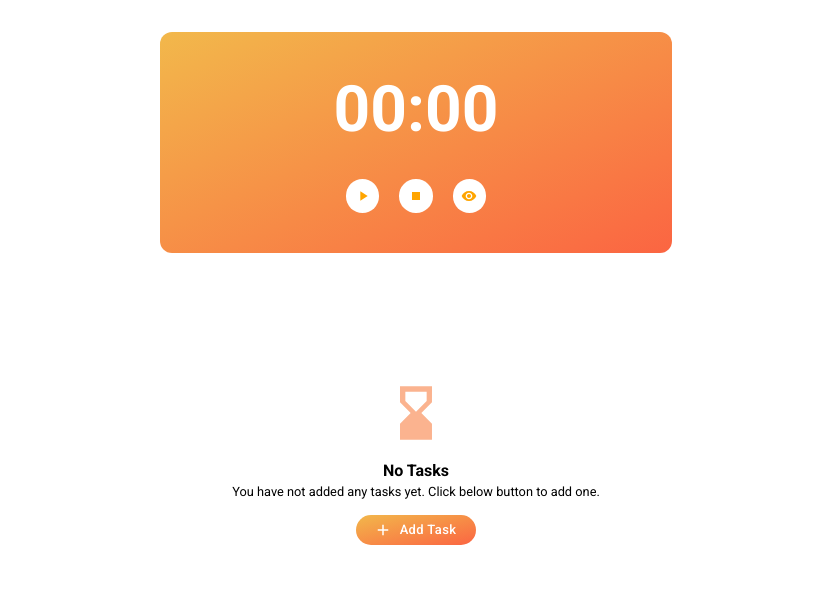
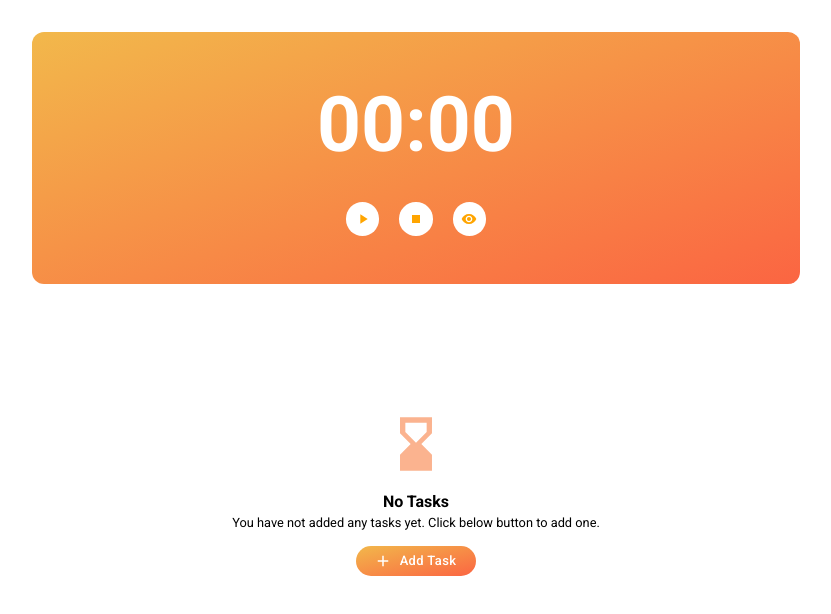
Before and after one commit to efenstakes/OneD, a React (Create React App) app: page / in a window 1280 px wide. Shown: the top 614 px of the page, without its empty margins (224-1055 px from the left). Built offline with nearby package versions, Linux system fonts and the light colour scheme.

Commit message:
update app styles to make items more legible

```diff
--- a/src/components/task_item_card/task_item_card.component.scss
+++ b/src/components/task_item_card/task_item_card.component.scss
@@ -10,15 +10,15 @@
     justify-content: space-between;
     align-items: center;
 
-    padding: 8px 1rem;
+    padding: 8px .5rem 8px 1rem;
     margin-bottom: .5rem;
 
     border-radius: 8px;
 
-    background-color: rgba(255, 165, 0, .1);
+    background-color: rgba(255, 165, 0, .2);
 
     @media screen and (max-width: 400px) {
-        background-color: orange;
+        // background-color: orange;
     }
 }
 
@@ -37,6 +37,8 @@
     border-radius: 4px;
 
     background-color: rgba(17, 135, 46, .6);
+
+    transition: 2s;
 }
 
 .card_ongoing {
@@ -53,6 +55,8 @@
     border-radius: 4px;
 
     background-color: rgba(65, 217, 217, .6);
+
+    transition: 2s;
 }
 
 
@@ -61,9 +65,15 @@
 
 .card__text {
     flex: 1;
-    font-size: .8rem;
+    font-size: .96rem;
+
+    color: $BLACK_COLOR;
 
     max-width: 80%;
+
+    @media screen and (min-width: 880px) {
+        font-size: 1.2rem;
+    }
 }
 
 .card__actions {
--- a/src/pages/home/home.page.jsx
+++ b/src/pages/home/home.page.jsx
@@ -318,7 +318,7 @@ const HomePage = () => {
                 tasks.length > 0 &&
                     <div className='tasks_header'>
 
-                        <h5 className='su_2'> Tasks </h5>
+                        <h2 className='su_2'> Tasks </h2>
 
                         <div className='tasks_header__actions'>
 
--- a/src/pages/home/home.page.scss
+++ b/src/pages/home/home.page.scss
@@ -9,18 +9,19 @@
         padding: 0 10vw;
     }
     @media screen and (min-width: 880px) {
-        padding: 0 20vw;
+        padding: 0 12vw;
     }
     @media screen and (min-width: 1080px) {
-        padding: 0 30vw;
+        padding: 0 20vw;
     }
 
 }
 
+
 .time_container {
     width: 100%;
 
-    padding: 40px 0;
+    padding: 3rem 0;
 
     display: flex;
     flex-direction: column;
@@ -34,10 +35,13 @@
 
 
 .time_container__time {
-    font-size: 4rem;
+    font-size: 4.4rem;
     font-weight: 600;
 
     // font-family: 'Oswald';
+    @media screen and (min-width: 880px) {
+        font-size: 4.8rem;
+    }
 }
 
 .time_container__current_task {
@@ -196,8 +200,13 @@
     align-items: center;
 
 
-    h5 {
+    h2 {
         flex: 1;
+        opacity: .7;
+
+        @media screen and (min-width: 880px) {
+            font-size: 2rem;
+        }
     }
 }
 
@@ -219,6 +228,7 @@
         justify-content: center;
         align-items: center;
 
+        // background-color: $BLACK_COLOR;
         background-image: linear-gradient(to bottom right, $PRIMARY_COLOR, $SECONDARY_COLOR);
 
 
```
Also changed, not shown: firebase.json (added), 2 other files (tests, documents, lock files or other folders).
